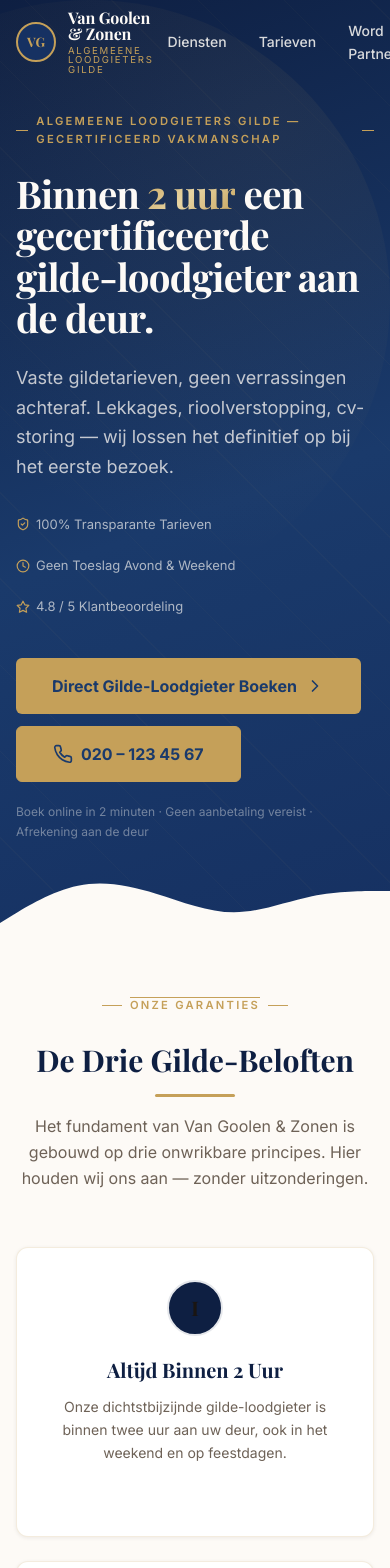
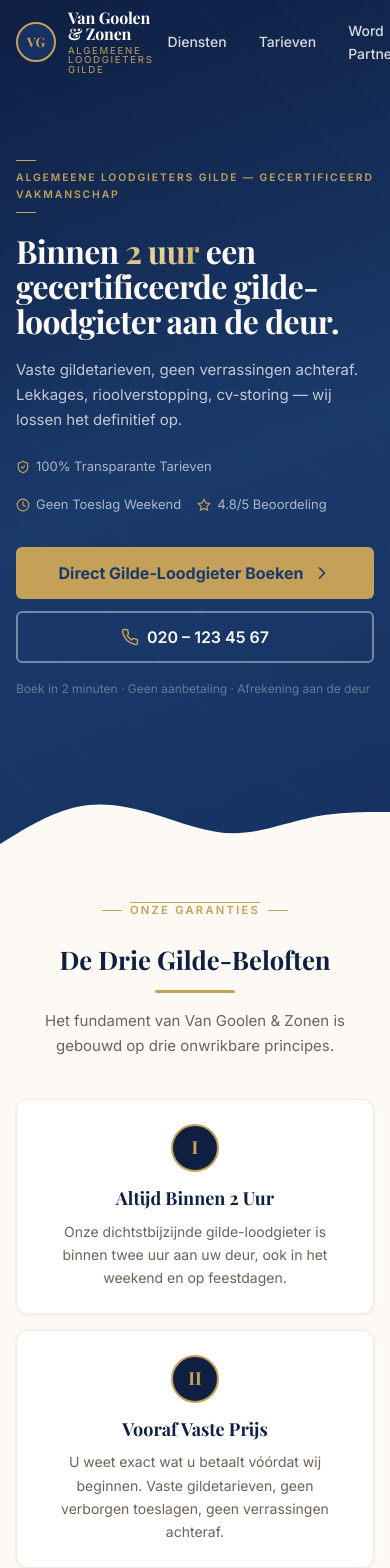
Before and after one commit to mohamedboujjou95-bit/vangoolen-en-zonen, a Next.js app: page / in a window 390 px wide. Shown: the top 1568 px of the page. Built offline with nearby package versions, Linux system fonts and the light colour scheme.

Commit message:
fix: mobile-friendly homepage

```diff
--- a/components/sections/gilde-beloften.tsx
+++ b/components/sections/gilde-beloften.tsx
@@ -3,78 +3,44 @@ import { Clock, ShieldCheck, Award } from "lucide-react";
 import { GILDE_BELOFTEN, STATS } from "@/lib/data";
 
 type GildeIconName = "Clock" | "ShieldCheck" | "Award";
-
-const ICON_MAP: Record<GildeIconName, React.ElementType> = {
-  Clock, ShieldCheck, Award,
-};
+const ICON_MAP: Record<GildeIconName, React.ElementType> = { Clock, ShieldCheck, Award };
 
 export function GildeBeloftenSection() {
   return (
-    <section className="section bg-cream">
+    <section style={{background:"#FDFAF6",padding:"3rem 0"}}>
       <div className="container-vg">
-
-        {/* Section header */}
-        <div className="text-center max-w-xl mx-auto mb-14">
-          <span className="overline mb-4">Onze Garanties</span>
-          <h2 className="text-3xl md:text-4xl font-display font-bold text-primary-800 mt-3">
-            De Drie Gilde-Beloften
-          </h2>
-          <div className="gold-rule-center mt-4" />
-          <p className="text-secondary-600 mt-4 leading-relaxed">
-            Het fundament van Van Goolen &amp; Zonen is gebouwd op drie onwrikbare principes.
-            Hier houden wij ons aan — zonder uitzonderingen.
-          </p>
+        <div style={{textAlign:"center",maxWidth:"540px",margin:"0 auto 2.5rem"}}>
+          <span className="overline mb-3">Onze Garanties</span>
+          <h2 className="font-display font-bold" style={{fontSize:"clamp(1.6rem,3vw,2.4rem)",color:"#0e1f42",marginTop:"0.75rem"}}>De Drie Gilde-Beloften</h2>
+          <div className="gold-rule-center" />
+          <p style={{color:"#6e6257",marginTop:"1rem",fontSize:"0.9375rem",lineHeight:1.65}}>Het fundament van Van Goolen & Zonen is gebouwd op drie onwrikbare principes.</p>
         </div>
 
-        {/* Three promise cards */}
-        <div className="grid grid-cols-1 md:grid-cols-3 gap-6 mb-16">
+        {/* Beloften cards */}
+        <div style={{display:"grid",gridTemplateColumns:"repeat(auto-fit,minmax(240px,1fr))",gap:"1rem",marginBottom:"2rem"}}>
           {GILDE_BELOFTEN.map((belofte) => {
             const Icon = ICON_MAP[belofte.iconName as GildeIconName] ?? ShieldCheck;
             return (
-              <div
-                key={belofte.number}
-                className="card-heritage p-8 text-center group"
-              >
-                {/* Roman numeral */}
-                <div className="inline-flex items-center justify-center w-14 h-14
-                                rounded-full border-2 border-gold-DEFAULT
-                                bg-primary-800 text-gold-DEFAULT
-                                font-display font-bold text-xl mb-5
-                                group-hover:bg-gold-DEFAULT group-hover:text-primary-800
-                                transition-all duration-300">
+              <div key={belofte.number} className="card-heritage" style={{padding:"1.5rem",textAlign:"center"}}>
+                <div style={{width:"3rem",height:"3rem",borderRadius:"50%",border:"2px solid #C5A059",background:"#0e1f42",display:"flex",alignItems:"center",justifyContent:"center",margin:"0 auto 1rem",fontFamily:"var(--font-display)",fontWeight:700,fontSize:"1.125rem",color:"#C5A059"}}>
                   {belofte.number}
                 </div>
-                <h3 className="font-display font-bold text-xl text-primary-800 mb-3">
-                  {belofte.title}
-                </h3>
-                <p className="text-sm text-secondary-600 leading-relaxed">
-                  {belofte.description}
-                </p>
-                {/* Gold accent line */}
-                <div className="gold-rule-center mt-5 opacity-0 group-hover:opacity-100
-                                transition-opacity duration-300" />
+                <h3 className="font-display font-bold" style={{fontSize:"1.125rem",color:"#0e1f42",marginBottom:"0.625rem"}}>{belofte.title}</h3>
+                <p style={{fontSize:"0.875rem",color:"#6e6257",lineHeight:1.65}}>{belofte.description}</p>
               </div>
             );
           })}
         </div>
 
-        {/* Stats row */}
-        <div className="grid grid-cols-2 lg:grid-cols-4 gap-4">
+        {/* Stats */}
+        <div style={{display:"grid",gridTemplateColumns:"repeat(2,1fr)",gap:"0.75rem"}}>
           {STATS.map((stat) => (
-            <div
-              key={stat.label}
-              className="bg-primary-800 rounded-lg p-6 text-center border border-gold-DEFAULT/15"
-            >
-              <p className="font-display font-bold text-2xl md:text-3xl text-gold-DEFAULT mb-1">
-                {stat.value}
-              </p>
-              <p className="text-xs text-cream/60 uppercase tracking-wider font-body">
-                {stat.label}
-              </p>
+            <div key={stat.label} style={{background:"#0e1f42",borderRadius:"0.625rem",padding:"1.25rem",textAlign:"center",border:"1px solid rgba(197,160,89,0.15)"}}>
+              <p className="font-display font-bold" style={{fontSize:"clamp(1.4rem,3vw,1.9rem)",color:"#C5A059"}}>{stat.value}</p>
+              <p style={{fontSize:"0.7rem",color:"rgba(253,250,246,0.55)",textTransform:"uppercase",letterSpacing:"0.12em",marginTop:"0.25rem"}}>{stat.label}</p>
             </div>
           ))}
         </div>
-
       </div>
     </section>
   );
--- a/components/sections/hero.tsx
+++ b/components/sections/hero.tsx
@@ -8,42 +8,48 @@ export function HeroSection() {
   return (
     <section style={{minHeight:"100vh",display:"flex",flexDirection:"column",justifyContent:"center",background:"linear-gradient(160deg, #0e1f42 0%, #1a3a6b 55%, #163162 100%)",position:"relative",overflow:"hidden"}}>
       <div style={{position:"absolute",inset:0,backgroundImage:"repeating-linear-gradient(45deg, transparent, transparent 60px, rgba(197,160,89,0.03) 60px, rgba(197,160,89,0.03) 61px)",pointerEvents:"none"}} />
-      <div style={{position:"absolute",top:0,right:0,width:"600px",height:"600px",borderRadius:"50%",background:"radial-gradient(ellipse at 80% 20%, rgba(197,160,89,0.07) 0%, transparent 65%)",pointerEvents:"none"}} />
-      <div className="container-vg" style={{position:"relative",zIndex:1,paddingTop:"7rem",paddingBottom:"5rem"}}>
+      <div className="container-vg" style={{position:"relative",zIndex:1,paddingTop:"5rem",paddingBottom:"4rem"}}>
         <div style={{maxWidth:"750px"}}>
-          <div style={{display:"flex",alignItems:"center",gap:"0.5rem",marginBottom:"1.5rem"}}>
+          <div style={{display:"flex",alignItems:"center",gap:"0.5rem",marginBottom:"1.25rem",flexWrap:"wrap"}}>
             <span style={{width:"1.25rem",height:"1px",background:"#C5A059",display:"block"}} />
-            <span style={{fontSize:"0.7rem",fontWeight:600,letterSpacing:"0.2em",textTransform:"uppercase",color:"#C5A059"}}>Algemeene Loodgieters Gilde — Gecertificeerd Vakmanschap</span>
+            <span style={{fontSize:"0.65rem",fontWeight:600,letterSpacing:"0.18em",textTransform:"uppercase",color:"#C5A059"}}>Algemeene Loodgieters Gilde — Gecertificeerd Vakmanschap</span>
             <span style={{width:"1.25rem",height:"1px",background:"#C5A059",display:"block"}} />
           </div>
-          <h1 className="font-display font-bold" style={{fontSize:"clamp(2.4rem,5vw,3.6rem)",color:"#FDFAF6",lineHeight:1.08,letterSpacing:"-0.02em",marginBottom:"1.5rem"}}>
+
+          <h1 className="font-display font-bold" style={{fontSize:"clamp(2rem,6vw,3.6rem)",color:"#FDFAF6",lineHeight:1.1,letterSpacing:"-0.02em",marginBottom:"1.25rem"}}>
             Binnen{" "}
             <span style={{background:"linear-gradient(135deg, #C5A059 0%, #E8D5A3 50%, #C5A059 100%)",WebkitBackgroundClip:"text",WebkitTextFillColor:"transparent",backgroundClip:"text"}}>2 uur</span>
-            {" "}een gecertificeerde<br />gilde-loodgieter aan de deur.
+            {" "}een gecertificeerde gilde-loodgieter aan de deur.
           </h1>
-          <p style={{fontSize:"1.125rem",color:"rgba(253,250,246,0.75)",lineHeight:1.65,marginBottom:"2rem",maxWidth:"520px"}}>
-            Vaste gildetarieven, geen verrassingen achteraf. Lekkages, rioolverstopping, cv-storing — wij lossen het definitief op bij het eerste bezoek.
+
+          <p style={{fontSize:"clamp(0.9375rem,2.5vw,1.125rem)",color:"rgba(253,250,246,0.75)",lineHeight:1.65,marginBottom:"1.5rem",maxWidth:"520px"}}>
+            Vaste gildetarieven, geen verrassingen achteraf. Lekkages, rioolverstopping, cv-storing — wij lossen het definitief op.
           </p>
-          <div style={{display:"flex",flexWrap:"wrap",gap:"1.25rem",marginBottom:"2.5rem"}}>
-            {[{icon:ShieldCheck,text:"100% Transparante Tarieven"},{icon:Clock,text:"Geen Toeslag Avond & Weekend"},{icon:Star,text:"4.8 / 5 Klantbeoordeling"}].map(({icon:Icon,text})=>(
+
+          <div style={{display:"flex",flexWrap:"wrap",gap:"1rem",marginBottom:"2rem"}}>
+            {[{icon:ShieldCheck,text:"100% Transparante Tarieven"},{icon:Clock,text:"Geen Toeslag Weekend"},{icon:Star,text:"4.8/5 Beoordeling"}].map(({icon:Icon,text})=>(
               <div key={text} style={{display:"flex",alignItems:"center",gap:"0.375rem",fontSize:"0.8125rem",color:"rgba(253,250,246,0.65)"}}>
                 <Icon style={{height:"0.875rem",width:"0.875rem",color:"#C5A059",flexShrink:0}} />{text}
               </div>
             ))}
           </div>
-          <div style={{display:"flex",flexWrap:"wrap",gap:"0.75rem"}}>
-            <Link href="/boeking" style={{display:"inline-flex",alignItems:"center",gap:"0.5rem",height:"3.5rem",padding:"0 2.25rem",borderRadius:"0.375rem",background:"#C5A059",color:"#1a3a6b",fontWeight:700,fontSize:"1rem",textDecoration:"none"}}>
+
+          {/* CTAs — stack op mobiel */}
+          <div style={{display:"flex",flexDirection:"column",gap:"0.75rem",maxWidth:"400px"}}>
+            <Link href="/boeking" style={{display:"flex",alignItems:"center",justifyContent:"center",gap:"0.5rem",height:"3.25rem",padding:"0 1.75rem",borderRadius:"0.375rem",background:"#C5A059",color:"#1a3a6b",fontWeight:700,fontSize:"1rem",textDecoration:"none"}}>
               Direct Gilde-Loodgieter Boeken <ChevronRight style={{height:"1.25rem",width:"1.25rem"}} />
             </Link>
-            <a href={PHONE_HREF} style={{display:"inline-flex",alignItems:"center",gap:"0.5rem",height:"3.5rem",padding:"0 2.25rem",borderRadius:"0.375rem",background:"#C5A059",color:"#1a3a6b",fontWeight:700,fontSize:"1rem",textDecoration:"none",border:"1px solid #C5A059"}}>
-              <Phone style={{height:"1.25rem",width:"1.25rem"}} /> {PHONE_NUMBER}
+            <a href={PHONE_HREF} style={{display:"flex",alignItems:"center",justifyContent:"center",gap:"0.5rem",height:"3.25rem",padding:"0 1.75rem",borderRadius:"0.375rem",background:"transparent",color:"#FDFAF6",fontWeight:600,fontSize:"1rem",textDecoration:"none",border:"2px solid rgba(255,255,255,0.4)"}}>
+              <Phone style={{height:"1.125rem",width:"1.125rem",color:"#C5A059"}} /> {PHONE_NUMBER}
             </a>
           </div>
-          <p style={{marginTop:"1.25rem",fontSize:"0.75rem",color:"rgba(253,250,246,0.4)"}}>
-            Boek online in 2 minuten · Geen aanbetaling vereist · Afrekening aan de deur
+
+          <p style={{marginTop:"1rem",fontSize:"0.75rem",color:"rgba(253,250,246,0.35)"}}>
+            Boek in 2 minuten · Geen aanbetaling · Afrekening aan de deur
           </p>
         </div>
       </div>
+
       <div style={{position:"absolute",bottom:0,left:0,right:0,overflow:"hidden",lineHeight:0}}>
         <svg viewBox="0 0 1440 56" fill="none" xmlns="http://www.w3.org/2000/svg" style={{width:"100%",height:"56px",display:"block"}} preserveAspectRatio="none">
           <path d="M0 56L48 48C96 40 192 24 288 18.7C384 13.3 480 18.7 576 26.7C672 34.7 768 45.3 864 45.3C960 45.3 1056 34.7 1152 29.3C1248 24 1344 24 1392 24L1440 24V56H0V56Z" fill="#FDFAF6"/>
```
